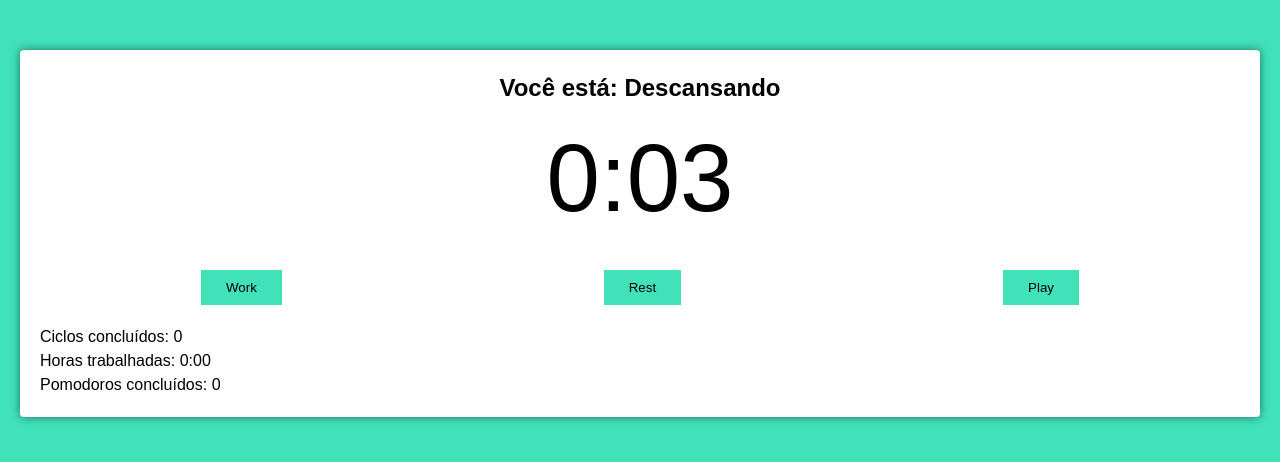
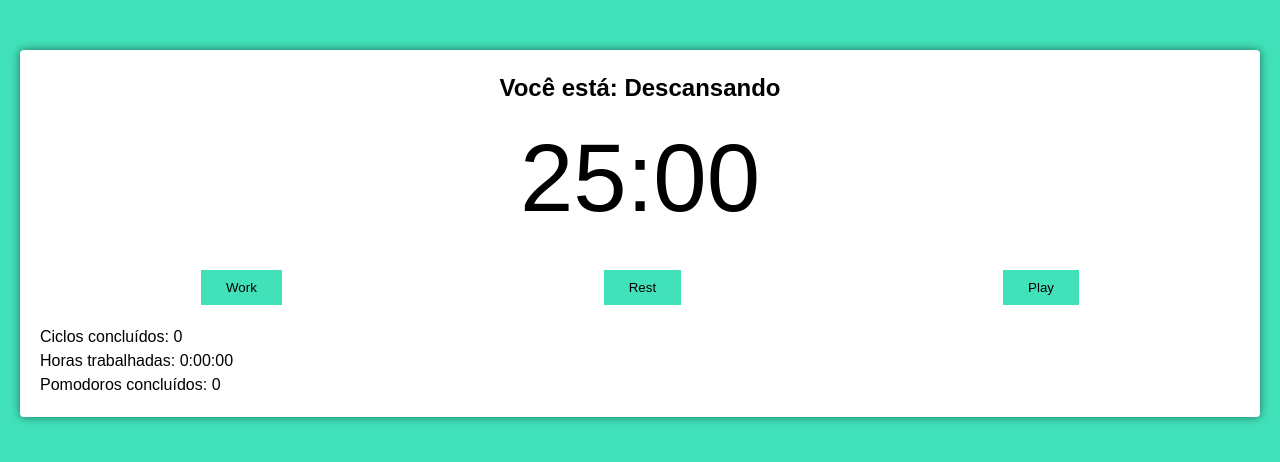
Before and after one commit to carlosael/pomodoro-app, a React (Create React App) app: page / in a window 1280 px wide. Shown: the top 462 px of the page. Built offline with nearby package versions, Linux system fonts and the light colour scheme.

Commit message:
fix: working hours fixed

```diff
--- a/src/App.tsx
+++ b/src/App.tsx
@@ -5,9 +5,9 @@ function App(): JSX.Element {
   return (
     <div className="App">
       <PomodoroTimer
-        pomodoroTimer={3}
-        shortBreakTimer={2}
-        longBreakTimer={10}
+        pomodoroTimer={1500}
+        shortBreakTimer={600}
+        longBreakTimer={900}
         cycles={4}
       ></PomodoroTimer>
     </div>
--- a/src/components/pomodoro-timer.tsx
+++ b/src/components/pomodoro-timer.tsx
@@ -1,6 +1,7 @@
 import React, { useEffect, useState, useCallback } from 'react';
 import { useInterval } from '../hooks/use-interval';
-import { secondsToTime } from '../utils/seconds-to-time';
+import { secondsToHours } from '../utils/seconds-to-hours';
+import { secondsToMinutes } from '../utils/seconds-to-minutes';
 import { Button } from './button';
 import { Timer } from './timer';
 
@@ -121,7 +122,7 @@ export function PomodoroTimer(props: Props): JSX.Element {
       </div>
       <div className="details">
         <p>Ciclos concluídos: {completedCycles}</p>
-        <p>Horas trabalhadas: {secondsToTime(fullWorkingTime)}</p>
+        <p>Horas trabalhadas: {secondsToHours(fullWorkingTime)}</p>
         <p>Pomodoros concluídos: {numberOfPomodoros}</p>
         <p></p>
       </div>
--- a/src/components/timer.tsx
+++ b/src/components/timer.tsx
@@ -1,10 +1,10 @@
 import React from 'react';
-import { secondsToTime } from '../utils/seconds-to-time';
+import { secondsToMinutes } from '../utils/seconds-to-minutes';
 
 interface Props {
   mainTime: number;
 }
 
 export function Timer(props: Props): JSX.Element {
-  return <div className="timer">{secondsToTime(props.mainTime)}</div>;
+  return <div className="timer">{secondsToMinutes(props.mainTime)}</div>;
 }
--- /dev/null
+++ b/src/utils/seconds-to-hours.ts
@@ -0,0 +1,7 @@
+export function secondsToHours(seconds: number): string {
+  return `${Math.floor(seconds / 3600)}:${
+    Math.floor(seconds / 60) % 60 < 10 ? '0' : ''
+  }${Math.floor(seconds / 60) % 60}:${seconds % 60 < 10 ? '0' : ''}${
+    seconds % 60
+  }`;
+}
--- a/src/utils/seconds-to-time.ts
+++ b/src/utils/seconds-to-minutes.ts
@@ -1,4 +1,4 @@
-export function secondsToTime(seconds: number): string {
+export function secondsToMinutes(seconds: number): string {
   return `${Math.floor(seconds / 60)}:${seconds % 60 < 10 ? '0' : ''}${
     seconds % 60
   }`;
```
